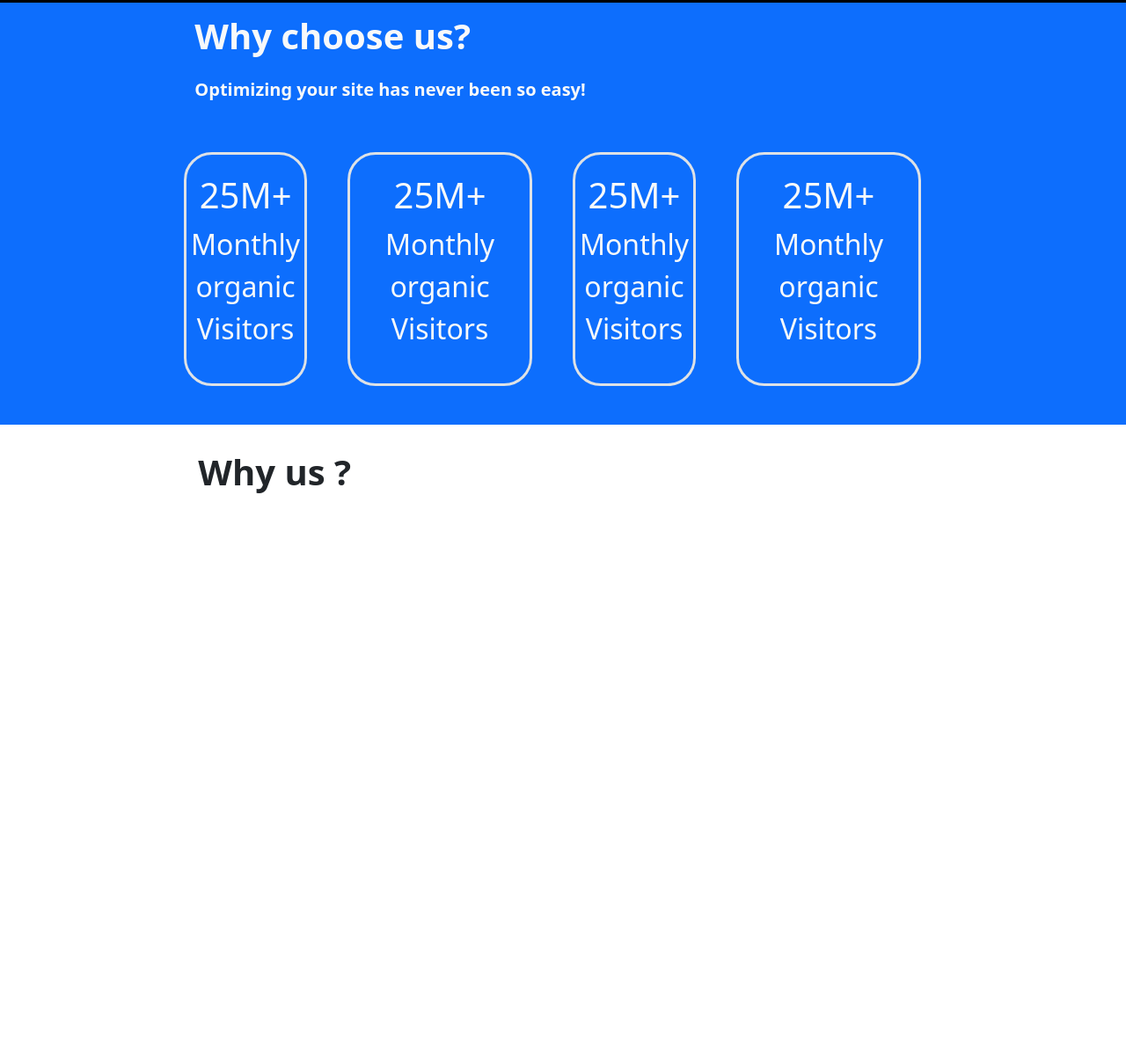
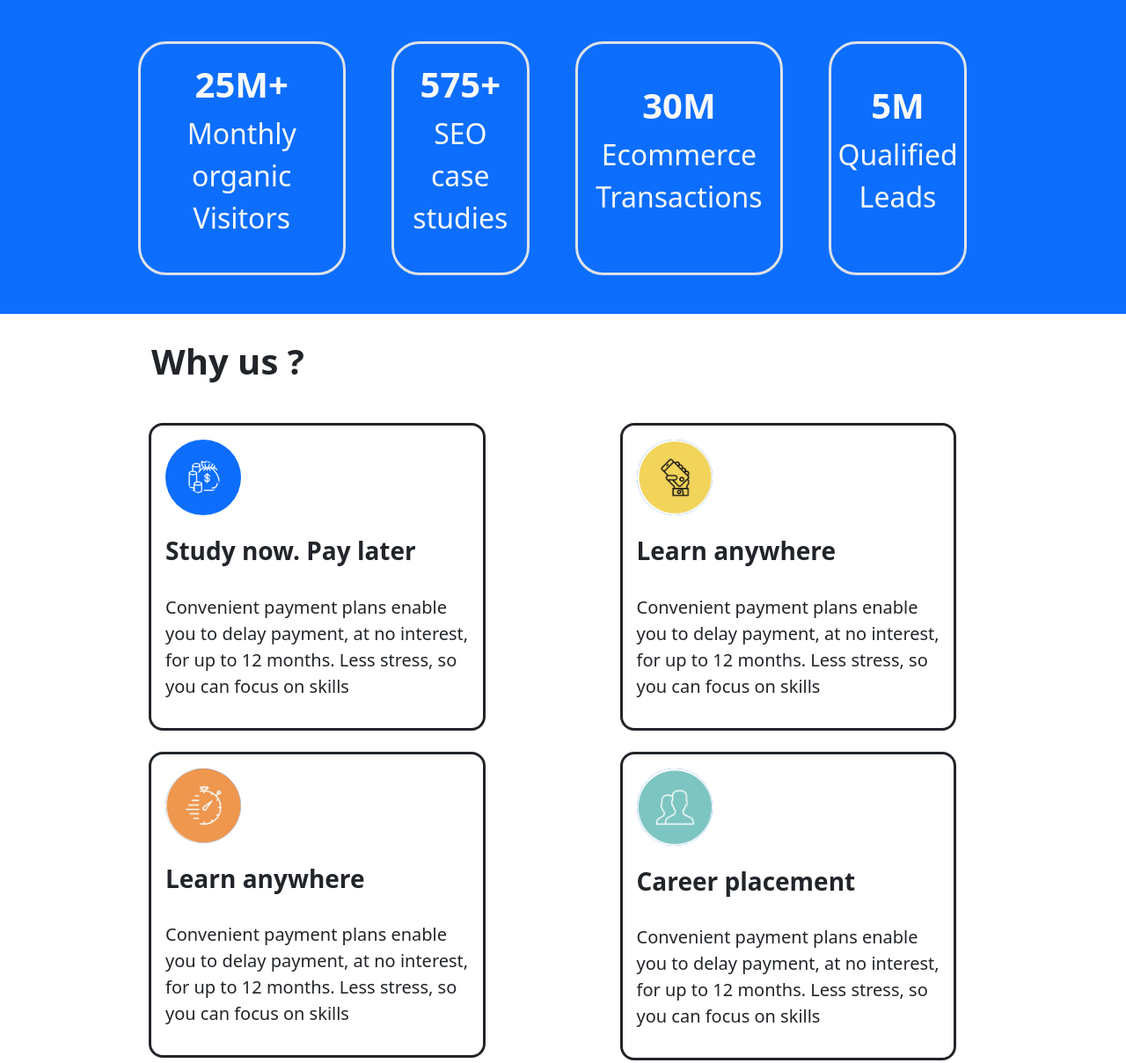
Before and after one commit to moonle-js/getSkills, a plain HTML site: page assets/index.html in a window 1280 px wide. Shown: the part 909-2118 px from the top of the page at 88% size. Before the commit the page ends 1492 px from the top, so only its background shows below. Drawn offline with nearby package versions, Linux system fonts and the light colour scheme.

Commit message:
about 75%

```diff
--- a/assets/index.html
+++ b/assets/index.html
@@ -19,7 +19,7 @@
 
     <header class="container-fluid w-100">
         <div class="row w-100 d-flex justify-content-center ">
-            <div class="col-lg-8 ">
+            <div class="col-lg-9 ">
                 <nav class="navbar navbar-expand-lg w-100 bg-transparent mt-3">
                     <a class="navbar-brand fs-5"  href="#">Navbar</a>
                     <button class="navbar-toggler" type="button" data-bs-toggle="collapse" data-bs-target="#navbarNav" aria-controls="navbarNav" aria-expanded="false" aria-label="Toggle navigation">
@@ -38,11 +38,12 @@
                 </nav>
             </div>
         </div>
+    </header>
 
-    </header>
+
     <main>
-        <section class="container-fluid d-flex justify-content-center w-100  bg-black text-light mt-5 pt-5 pb-5" style="min-height: 700px;">
-            <div class="row col-lg-8 h-100 d-flex justify-content-center m-0 p-5">
+        <section class="container-fluid d-flex justify-content-center w-100  bg-black text-light mt-2 pt-5 pb-5" style="min-height: 700px;">
+            <div class="row col-lg-9 h-100 d-flex justify-content-center m-0 pt-5 pb-5 pr-5">
                 <div class="col-lg-6">
                     <div class="row">
                         <h1 class="fs-1">
@@ -76,11 +77,9 @@
         </section>
 
 
-
-
         <section class="container-fluid bg-primary d-flex justify-content-center w-100 " style="min-height: 60vh;">
-            <div class="col-lg-8 m-0 pl-5 pr-5 pt-2">
-                <div class="row  h-25 w-100">
+            <div class="col-lg-9 m-0 pl-5 pr-5 pt-2">
+                <div class="row h-25 w-100">
                     <div class="col-lg-12">
                         <p class="fs-1 text-light fw-bold">
                             Why choose us?
@@ -91,17 +90,8 @@
                     </div>
                 </div>
                 <div class="row h-75 w-100 d-flex bg-transparent justify-content-between align-items-center">
-                    <div class="col-lg-2 rounded-5 border border-3 h-75 d-flex align-items-center flex-column justify-content-center">
-                        <h3 class="fs-1 text-light">
-                            25M+
-                        </h3>
-                        <p class="fs-2 text-light text-center">
-                            Monthly organic Visitors
-                        </p>
-                    </div>
-
                     <div class="col-lg-3 rounded-5 border border-3 h-75 d-flex align-items-center flex-column justify-content-center">
-                        <h3 class="fs-1 text-light">
+                        <h3 class="fs-1 fw-bold text-light">
                             25M+
                         </h3>
                         <p class="fs-2 text-light text-center">
@@ -110,20 +100,29 @@
                     </div>
 
                     <div class="col-lg-2 rounded-5 border border-3 h-75 d-flex align-items-center flex-column justify-content-center">
-                        <h3 class="fs-1 text-light">
-                            25M+
+                        <h3 class="fs-1 fw-bold text-light">
+                            575+
                         </h3>
                         <p class="fs-2 text-light text-center">
-                            Monthly organic Visitors
+                            SEO case studies
                         </p>
                     </div>
 
                     <div class="col-lg-3 rounded-5 border border-3 h-75 d-flex align-items-center flex-column justify-content-center">
-                        <h3 class="fs-1 text-light">
-                            25M+
+                        <h3 class="fs-1 fw-bold text-light">
+                            30M
                         </h3>
                         <p class="fs-2 text-light text-center">
-                            Monthly organic Visitors
+                            Ecommerce Transactions
+                        </p>
+                    </div>
+
+                    <div class="col-lg-2 rounded-5 border border-3 h-75 d-flex align-items-center flex-column justify-content-center">
+                        <h3 class="fs-1 fw-bold text-light">
+                            5M
+                        </h3>
+                        <p class="fs-2 text-light text-center">
+                            Qualified Leads
                         </p>
                     </div>
                 </div>
@@ -131,14 +130,56 @@
         </section>
 
 
-
-
-        <section class="container-fluid mt-4">
-            <div class="row d-flex justify-content-center">
-                <div class="col-lg-8 ">
+        <section class="container-fluid mt-4 " style="min-height: 950px;">
+            <div class="row d-flex justify-content-center h-25">
+                <div class="col-lg-9 ">
                     <p class="text-dark fw-bold fs-1">
                         Why us ?
                     </p>
+                </div>
+            </div>
+            <div class="row h-75 w-100 m-auto">
+                <div class="col-lg-9 m-auto h-100">
+                    <div class="row w-100 d-flex justify-content-between">
+                        <div class="border border-dark border-3 rounded-4 p-3 h-75 col-lg-5 mt-4">
+                            <img src="./images/why_us_left_top.png" class="h-25 p-4 w-25 bg-primary rounded-circle" alt="">
+                            <h4 class="pt-4 fs-3 fw-bold">
+                                Study now. Pay later
+                            </h4>
+                            <p class="pt-4 fs-5">
+                                Convenient payment plans enable you to delay payment, at no interest, for up to 12 months. Less stress, so you can focus on skills
+                            </p>
+                        </div>
+                        <div class="border border-dark border-3 rounded-4 p-3 h-75 col-lg-5 mt-4">
+                            <img src="./images/learn anywhere.jpg" class="h-25 w-25 bg-primary rounded-circle" alt="">
+                            <h4 class="pt-4 fs-3 fw-bold">
+                                Learn anywhere
+                            </h4>
+                            <p class="pt-4 fs-5">
+                                Convenient payment plans enable you to delay payment, at no interest, for up to 12 months. Less stress, so you can focus on skills
+                            </p>
+                        </div>
+                    </div>
+                    <div class="row w-100 d-flex justify-content-between">
+                        <div class="border border-dark border-3 rounded-4 p-3 h-75 col-lg-5 mt-4">
+                            <img src="./images/timelaps.jpg" class="h-25 w-25 bg-primary rounded-circle" alt="">
+                            <h4 class="pt-4 fs-3 fw-bold">
+                                Learn anywhere
+                            </h4>
+                            <p class="pt-4 fs-5">
+                                Convenient payment plans enable you to delay payment, at no interest, for up to 12 months. Less stress, so you can focus on skills
+                            </p>
+                        </div>
+                        <div class="border border-dark border-3 rounded-4 p-3 h-75 col-lg-5 mt-4">
+                            <img src="./images/contacts.jpg" class="h-25 w-25 bg-primary rounded-circle" alt="">
+                            <h4 class="pt-4 fs-3 fw-bold">
+                                Career placement
+                            </h4>
+                            <p class="pt-4 fs-5">
+                                Convenient payment plans enable you to delay payment, at no interest, for up to 12 months. Less stress, so you can focus on skills
+                            </p>
+                        </div>
+                    </div>
                 </div>
             </div>
         </section>
```
Also changed, not shown: assets/images/contacts.jpg (added), assets/images/learn anywhere.jpg (added), assets/images/timelaps.jpg (added), assets/images/why_us_left_top.png (added).
